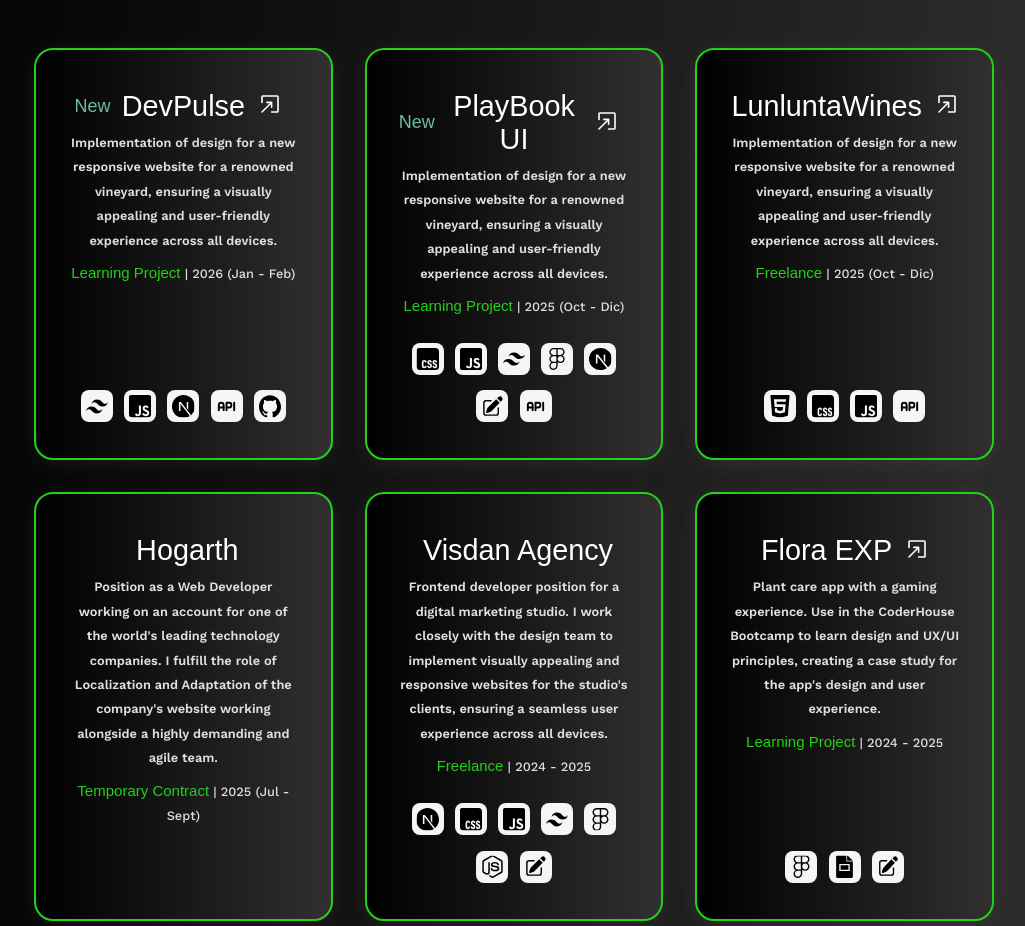
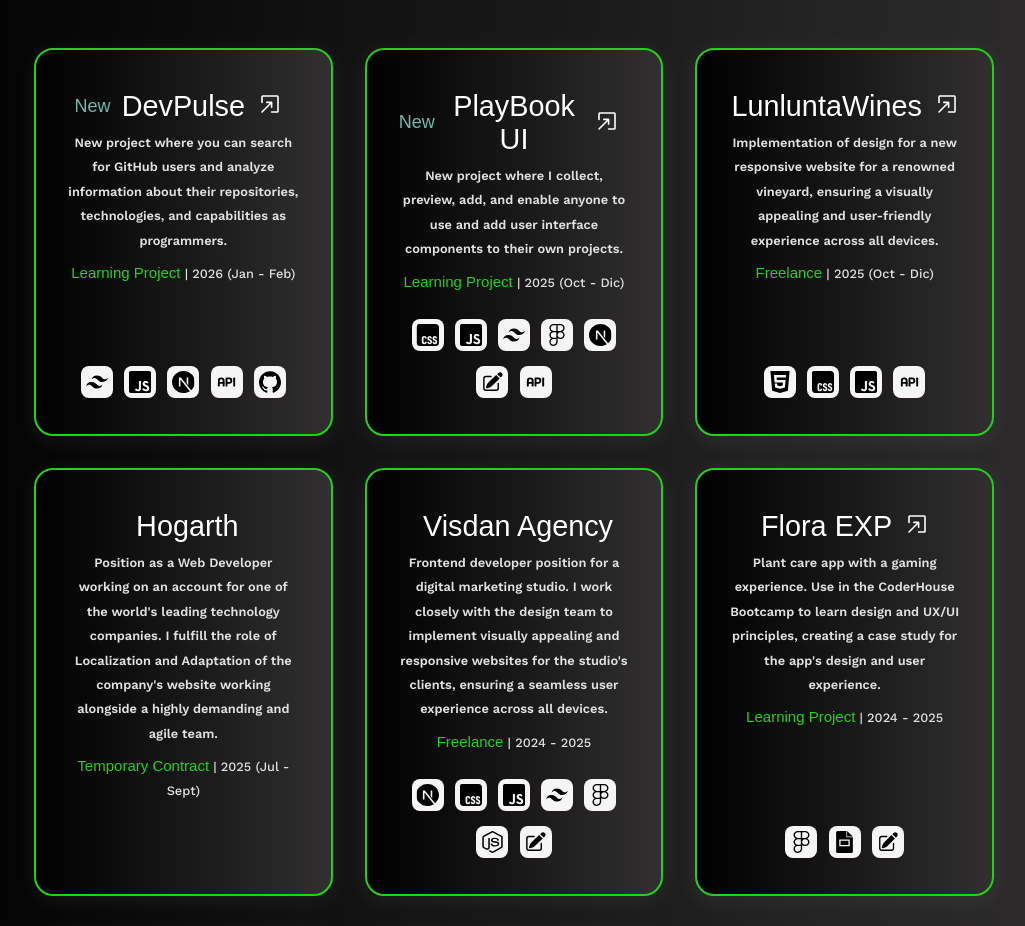
Before and after one commit to errecart/portfolio, a Next.js app: page / in a window 1280 px wide. Shown: the part 1368-2294 px from the top of the page, without its empty margins (126-1151 px from the left). Built offline with nearby package versions, Linux system fonts and the light colour scheme; a web font is replaced by a local one.

Commit message:
Update project descriptions in Experience.jsx

```diff
--- a/src/pages/Experience/Experience.jsx
+++ b/src/pages/Experience/Experience.jsx
@@ -180,7 +180,7 @@ const Experience = () => {
     {
       id: 7,
       title: "PlayBook UI",
-      text: "Implementation of design for a new responsive website for a renowned vineyard, ensuring a visually appealing and user-friendly experience across all devices.",
+      text: "New project where I collect, preview, add, and enable anyone to use and add user interface components to their own projects.",
       categories: [
         {
           src: "assets/icons/knowledge/css.svg",
@@ -226,7 +226,7 @@ const Experience = () => {
     {
       id: 8,
       title: "DevPulse",
-      text: "Implementation of design for a new responsive website for a renowned vineyard, ensuring a visually appealing and user-friendly experience across all devices.",
+      text: "New project where you can search for GitHub users and analyze information about their repositories, technologies, and capabilities as programmers.",
       categories: [
         {
           src: "assets/icons/knowledge/tailwindcss.svg",
```
